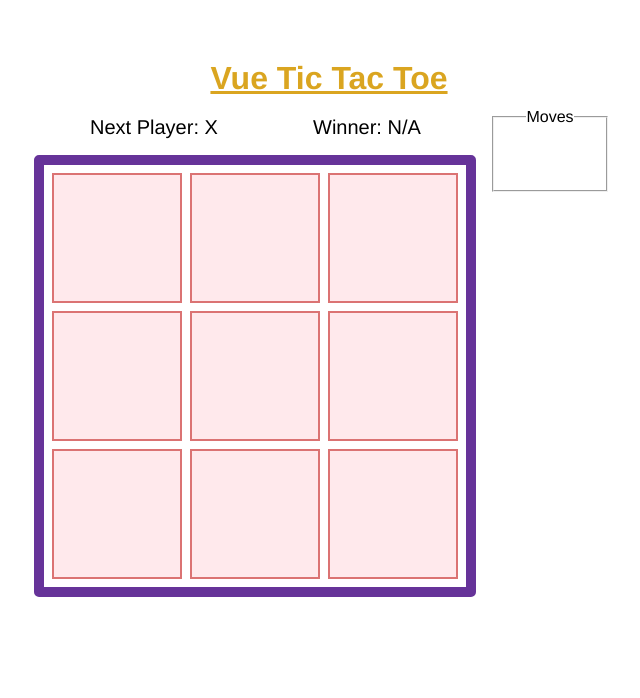
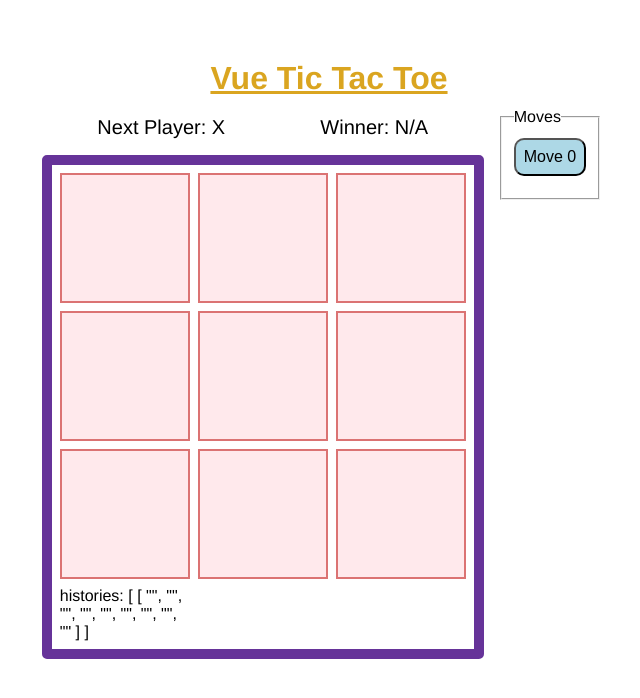
Before and after one commit to railsstudent/vue-tic-tac-toe, a Vue app: page / in a window 1280 px wide. Shown: the top 698 px of the page, without its empty margins (311-951 px from the left). Built offline with nearby package versions, Linux system fonts and the light colour scheme.

Commit message:
feat: click button to return board to specific move
Signed-off-by: Connie Leung <cleung334@gmail.com>

```diff
--- a/src/components/Board.vue
+++ b/src/components/Board.vue
@@ -8,6 +8,7 @@
       :index="i"
       @setMove="update"
     ></Square>
+    histories: {{ histories }}
   </div>
 </template>
 
@@ -28,6 +29,9 @@ export default class Board extends Vue {
   @Provide()
   gameState = STATE.ONGOING;
 
+  @Provide()
+  histories: string[][] = [];
+
   @Prop()
   nextPlayer: string;
 
@@ -39,25 +43,33 @@ export default class Board extends Vue {
     if (!value) {
       this.board = Array(9).fill("");
       this.gameState = STATE.ONGOING;
+      this.histories = [[...this.board]];
+      this.$emit("generateMoves", this.histories);
     }
   }
 
   mounted() {
     this.board = Array(9).fill("");
+    this.histories = [[...this.board]];
+    this.$emit("generateMoves", this.histories);
   }
 
   update(index: number) {
     if (this.gameState !== STATE.ONGOING) {
       return;
     }
-    this.board = this.board.reduce(
+    const newBoard = this.board.reduce(
       (acc, v, i) =>
         i === index ? acc.concat(this.nextPlayer) : acc.concat(v),
       [] as string[]
     );
+    this.histories = [...this.histories, newBoard];
+    this.board = this.histories[this.histories.length - 1];
+
     this.gameState = this.checkWinner();
     if (this.gameState === STATE.ONGOING) {
       this.$emit("changePlayer");
+      this.$emit("generateMoves", this.histories);
     } else {
       this.$emit("announcementWinner", this.gameState);
     }
--- a/src/components/Game.vue
+++ b/src/components/Game.vue
@@ -12,12 +12,20 @@
           :endGame="endGame"
           @changePlayer="changePlayer"
           @announcementWinner="announceWinner"
+          @generateMoves="generateMoves"
         ></Board>
       </div>
       <div class="action-container">
         <button @click="startGame" v-if="endGame">New Game</button>
         <fieldset class="moves">
           <legend>Moves</legend>
+          <button
+            v-for="(_, i) of histories"
+            :key="`move-${i}`"
+            @click="goBackToMove($event, i)"
+          >
+            Move {{ i }}
+          </button>
         </fieldset>
       </div>
     </div>
@@ -47,6 +55,9 @@ export default class Game extends Vue {
   @Provide()
   endGame = false;
 
+  @Provide()
+  histories: string[][] = [];
+
   changePlayer() {
     this.nextPlayer = this.nextPlayer === PLAYER_X ? PLAYER_O : PLAYER_X;
   }
@@ -65,6 +76,16 @@ export default class Game extends Vue {
     this.endGame = false;
     this.nextPlayer = PLAYER_X;
     this.winner = "N/A";
+  }
+
+  generateMoves(histories: string[][]) {
+    this.histories = [...histories];
+  }
+
+  goBackToMove(event: Event, idx: number) {
+    event.preventDefault();
+    event.stopImmediatePropagation();
+    console.log("idx", idx);
   }
 }
 </script>
@@ -126,7 +147,11 @@ h1 {
       }
 
       .moves {
-        padding: 2rem;
+        padding: 0.75rem;
+      }
+
+      fieldset {
+        display: flex;
       }
     }
   }
@@ -144,6 +169,13 @@ h1 {
         padding: 0.25rem;
         border-radius: 5px;
       }
+
+      fieldset {
+        display: block;
+        button {
+          margin-right: 0.25rem;
+        }
+      }
     }
   }
 
```
